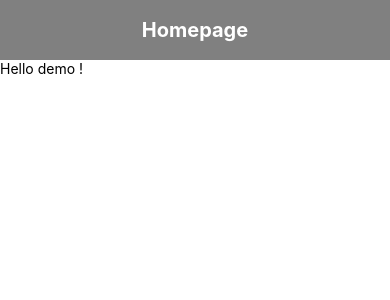
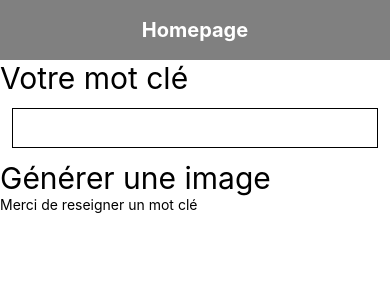
Before and after one commit to RG0404/react-native-di20, a React Native app: screen / in a window 390 px wide. Shown: the top 300 px of the page. Built offline with nearby package versions, Linux system fonts and the light colour scheme.

Commit message:
feat(image): demo state

```diff
--- a/App.js
+++ b/App.js
@@ -3,6 +3,7 @@ import React from 'react';
 import { StyleSheet, Text, View, SafeAreaView,TouchableOpacity, Image, Pressable, ScrollView } from 'react-native';
 import Home from './pages/Home';
 import DemoState from './pages/DemoState';
+import LoremPicsum from './pages/LoremPicsum';
 import Header from './components/Header';
 export default function App() {
 
@@ -45,7 +46,8 @@ export default function App() {
 
         {/* TODO: Ajouter navigation */}
         {/* <Home appScan={onScanPress} appItems={items}/> */}
-        <DemoState/>
+        {/* <DemoState/> */}
+        <LoremPicsum/>
 
     </SafeAreaView>
   );
--- a/pages/DemoState.js
+++ b/pages/DemoState.js
@@ -1,13 +1,33 @@
-import React from 'react';
-import {Text, TouchableOpacity, View} from 'react-native'
+import React, { useState } from 'react';
+import {StyleSheet, Text, TouchableOpacity, View} from 'react-native'
 
 export default function DemoState(){
 
+    const [valeur, setValeur] = useState(0);
 
+    function modifierLaVariable(){
+        let _valeur = valeur;
+        _valeur = _valeur + 10;
+
+        setValeur(_valeur);
+    }
 
     return (
-        <View>
-            <Text>Hello demo !</Text>
+        <View style={styles.container}>
+            <Text style={styles.text}>{valeur}</Text>
+
+            <TouchableOpacity onPress={modifierLaVariable}>
+                <Text style={styles.text}>Clique ici !</Text>
+            </TouchableOpacity>
         </View>
     )
 }
+
+const styles = StyleSheet.create({
+    container: {
+        flex: 1
+    },
+    text: {
+        fontSize: 30
+    }
+})
--- /dev/null
+++ b/pages/LoremPicsum.js
@@ -0,0 +1,70 @@
+import React, { useState } from 'react';
+import {StyleSheet, Text, TouchableOpacity, View, TextInput, Image} from 'react-native'
+
+export default function LoremPicsum(){
+    const [text, onChangeText] = useState('');
+    const [url, setUrl] = useState('');
+
+    function iClick(){
+        let _url = 'https://loremflickr.com/300/600/' + text;
+        setUrl(_url)
+    }
+
+    function displayOrNotImage(){
+        if(url === ''){
+            return <Text>Merci de reseigner un mot clé</Text>
+        }
+    }
+
+    return (
+        <View style={styles.container}>
+            <Text style={styles.text}>Votre mot clé</Text>
+
+            <TextInput
+                onSubmitEditing={iClick}
+                style={styles.input}
+                onChangeText={onChangeText}
+                value={text}
+            />
+
+            <TouchableOpacity onPress={iClick}>
+                <Text style={styles.text}>Générer une image</Text>
+            </TouchableOpacity>
+
+            {/* Rendu conditionnel */}
+            {/* Possibilité #1: avec une fonction */}
+            {/* {displayOrNotImage()} */}
+
+            {
+                url === '' ? (
+                    <Text>Merci de reseigner un mot clé</Text>
+                ) : (
+                    <Image
+                        style={styles.image}
+                        source={{
+                            uri: url
+                    }}/>
+                )
+            }
+
+        </View>
+    )
+}
+
+const styles = StyleSheet.create({
+    image: {
+        width: 600,
+        height: 600,
+    },
+    container: {
+        flex: 1
+    },
+    input: {
+        height: 40,
+        margin: 12,
+        borderWidth: 1,
+      },
+    text: {
+        fontSize: 30
+    }
+})
```
